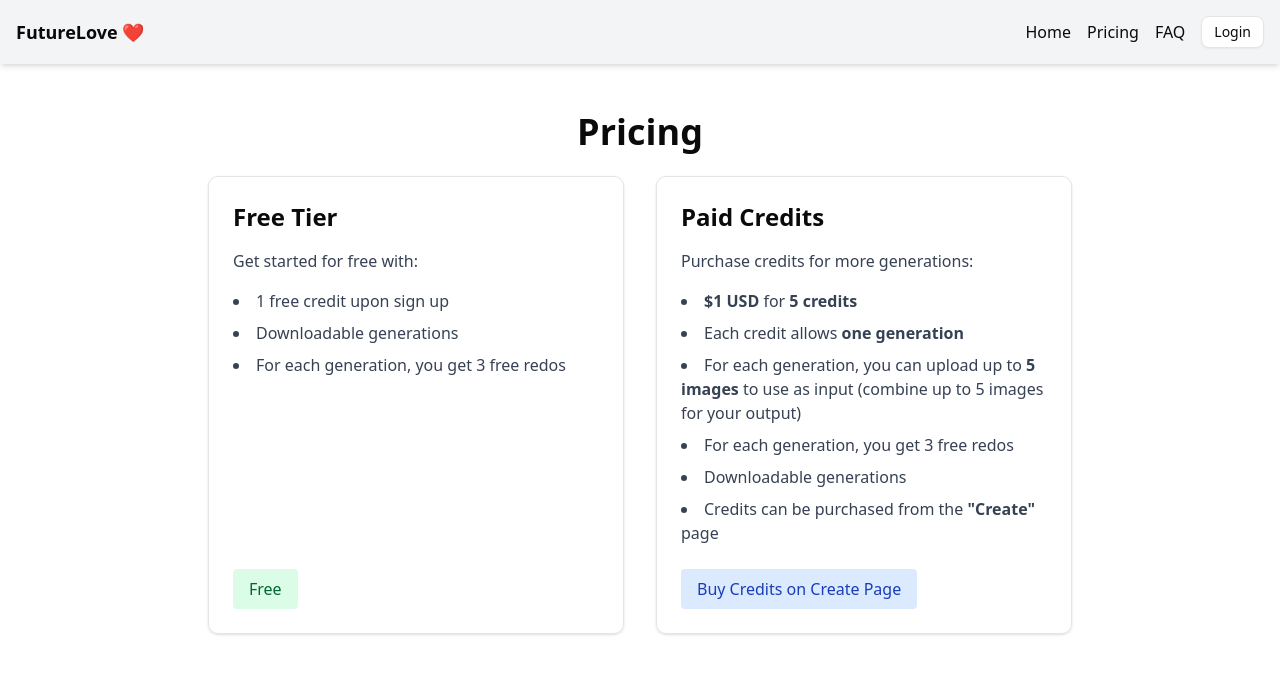
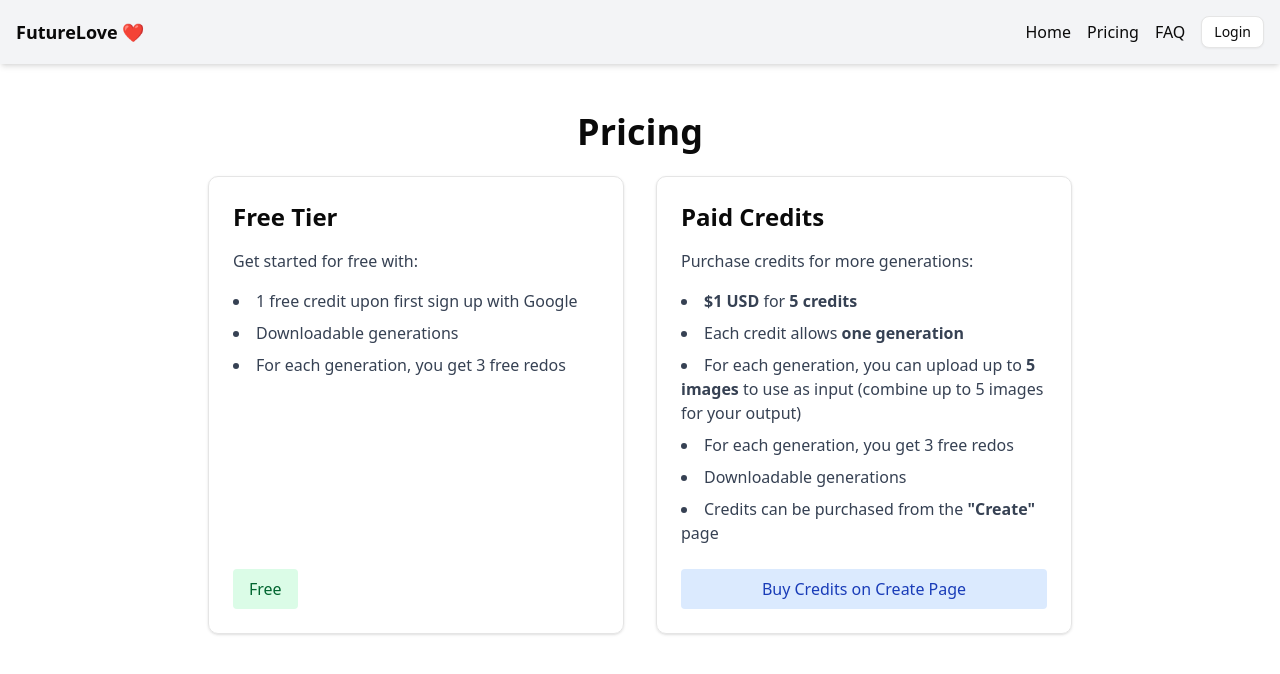
Before and after one commit to jasonthepenguin/gemini-image-gen-site, a Next.js app: page /pricing in a window 1280 px wide. Shown: the top 674 px of the page. Built offline with nearby package versions, Linux system fonts and the light colour scheme; no server answers.

Commit message:
Add pricing update and button redirect

```diff
--- a/src/app/pricing/page.tsx
+++ b/src/app/pricing/page.tsx
@@ -13,7 +13,9 @@ export default function PricingPage() {
             Get started for free with:
           </p>
           <ul className="mb-6 space-y-2 list-disc list-inside text-gray-700 dark:text-gray-300">
-            <li>1 free credit upon sign up</li>
+            <li>
+              1 free credit upon first sign up with Google
+            </li>
             <li>Downloadable generations</li>
             <li>For each generation, you get 3 free redos</li>
           </ul>
@@ -43,9 +45,12 @@ export default function PricingPage() {
             </li>
           </ul>
           <div className="mt-auto">
-            <span className="inline-block px-4 py-2 rounded bg-blue-100 text-blue-800 font-medium">
+            <a
+              href="/create"
+              className="inline-block px-4 py-2 rounded bg-blue-100 text-blue-800 font-medium text-center w-full transition-colors duration-200 hover:bg-blue-500 hover:text-white"
+            >
               Buy Credits on Create Page
-            </span>
+            </a>
           </div>
         </div>
       </div>
```
